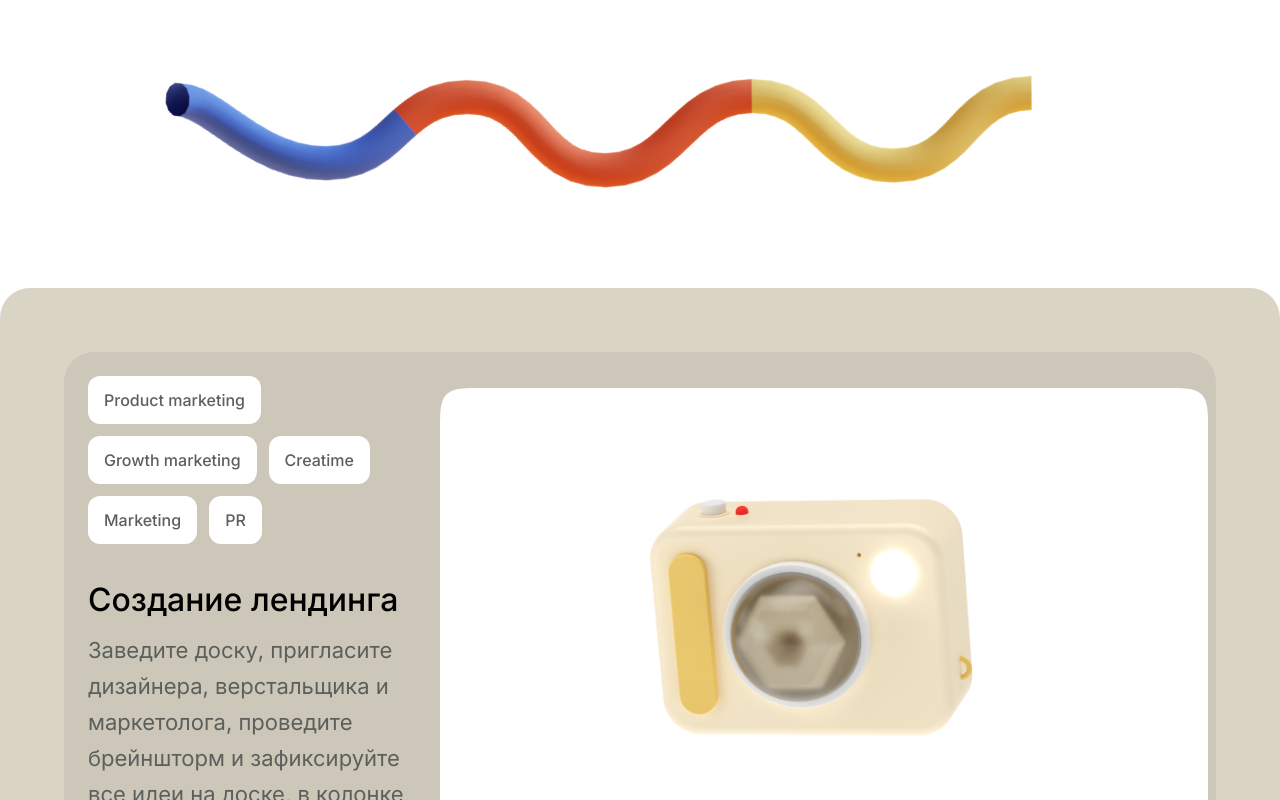
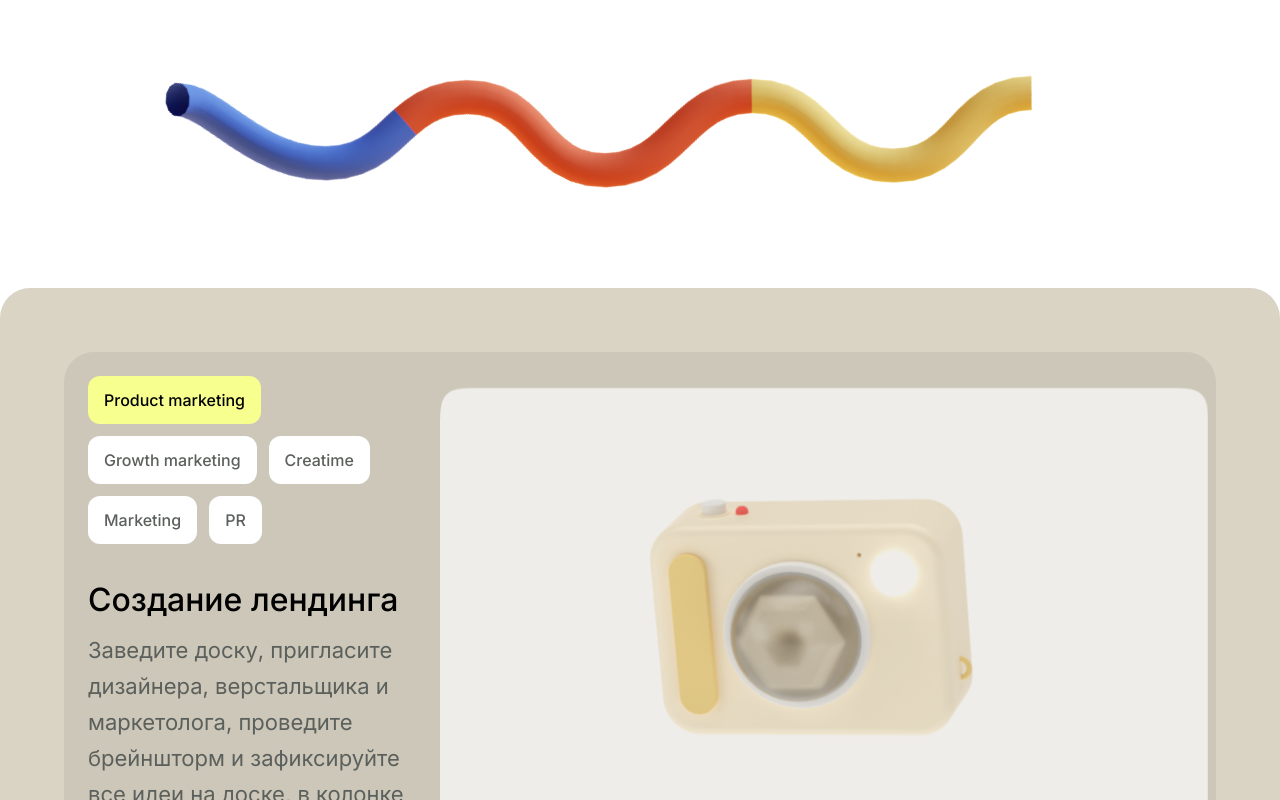
Before and after one commit to RuslanVoronov/mogu, a React (Create React App) app: page / in a window 1280 px wide. Both pictures are taken after a click on the item "Product marketing". Shown: the part 3275-4075 px from the top of the page. Built offline with nearby package versions, Linux system fonts and the light colour scheme.

Commit message:
feat change content on click

```diff
--- a/src/components/Cases/Cases.js
+++ b/src/components/Cases/Cases.js
@@ -1,22 +1,64 @@
 import './Cases.scss';
 import image from '../../images/img.png';
+import image1 from '../../images/hands.png';
+
+import { useState } from 'react';
 
 function Cases() {
+
+    const [screen, setScreen] = useState(image)
+
+    function handleLink(link) {
+        const links = document.querySelectorAll('.cases__list-item')
+        links.forEach(link => {
+            link.classList.remove('cases__list-item_active')
+        });
+        link.target.classList.add('cases__list-item_active')
+
+        const img = document.querySelector('.cases__image')
+        img.classList.add('cases__image_unvisible')
+            img.classList.remove('cases__image_visible')
+        if (link.target.id === "product") {
+
+
+            setScreen(image)
+            img.classList.add('cases__image_visible')
+            img.classList.remove('cases__image_unvisible')
+        }
+        if (link.target.id === "growth") {
+            setScreen(image1)
+            img.classList.add('cases__image_visible')
+            img.classList.remove('cases__image_unvisible')
+        }
+        if (link.target.id === "creatime") {
+            setScreen(image)
+
+        }
+        if (link.target.id === "marcketing") {
+
+            setScreen(image1)
+        }
+        if (link.target.id === "pr") {
+            setScreen(image)
+
+        }
+    }
+
     return (
         <section className="cases" id='cases'>
             <div className='cases__container'>
                 <div>
                     <ul className='cases__list-items'>
-                        <li className='cases__list-item'>Product marketing</li>
-                        <li className='cases__list-item'>Growth marketing</li>
-                        <li className='cases__list-item'>Creatime</li>
-                        <li className='cases__list-item'>Marketing</li>
-                        <li className='cases__list-item'>PR</li>
+                        <li className='cases__list-item cases__list-item_active' id='product' onClick={handleLink}>Product marketing</li>
+                        <li className='cases__list-item' id='growth' onClick={handleLink}>Growth marketing</li>
+                        <li className='cases__list-item' id='creatime' onClick={handleLink}>Creatime</li>
+                        <li className='cases__list-item' id='marcketing' onClick={handleLink}>Marketing</li>
+                        <li className='cases__list-item' id='pr' onClick={handleLink}>PR</li>
                     </ul>
                     <h2 className='cases__title'>Создание лендинга</h2>
                     <p className='cases__text'>Заведите доску, пригласите дизайнера, верстальщика и маркетолога, проведите брейншторм и зафиксируйте все идеи на доске, в колонке «Бэклог», приоритизируйте идеи - с помощью меток или отдельных колонок, наиболее приоритетным - назначьте дедлайны и передайте в работу исполнителям</p>
                 </div>
-                <img className='cases__image' alt='картинка' src={image} />
+                <img className='cases__image' alt='картинка' src={screen} />
             </div>
         </section>
     );
--- a/src/components/Cases/Cases.scss
+++ b/src/components/Cases/Cases.scss
@@ -45,6 +45,11 @@
     list-style: none;
 }
 
+.cases__list-item_active {
+    background-color: #F7FF8F;
+    color: black;
+}
+
 .cases__title {
     margin: 20px 0 8px;
     font-family: "Inter";
@@ -66,12 +71,24 @@
     margin: 8px 8px 8px 0;
     width: 60vw;
     object-fit: contain;
+    opacity: 0;
+    transition: opacity 2s;
+}
+
+.cases__image_unvisible {
+    opacity: 0;
+}
+
+.cases__image_visible {
+    opacity: 1;
+    transition-delay: 2s;
 }
 
 @media (max-width: 1024px) {
     .cases__container {
         flex-direction: column;
     }
+
     .cases__image {
         margin: auto;
         width: 100%;
--- a/src/components/Feedback/Feedback.js
+++ b/src/components/Feedback/Feedback.js
@@ -7,8 +7,8 @@ function Feedback() {
         <section className="feedback" id='feedback'>
             <form className='feedback__form'>
                 <h2 className='form__title'>Обратная связь</h2>
-                <input className='form__input form__input_theme_black'></input>
-                <input className='form__input form__input_type_textarea form__input_theme_black'></input>
+                <input placeholder='Электронная почта' className='form__input form__input_theme_black'></input>
+                <textarea placeholder='О чём хотите рассказать?' className='form__input form__input_type_textarea form__input_theme_black'></textarea>
                 <button className='form__button form__button_theme_black'>отправить →</button>
             </form>
             <div className='feedback__cat'>
--- a/src/components/Form/Form.scss
+++ b/src/components/Form/Form.scss
@@ -36,9 +36,11 @@
     padding: 30px 0 30px 24px;
     box-sizing: border-box;
 
+    font-family: 'Inter';
     font-size: 28px;
     font-weight: 400;
     line-height: 40px;
+    text-align: left;
 }
 
 .form__button {
```
